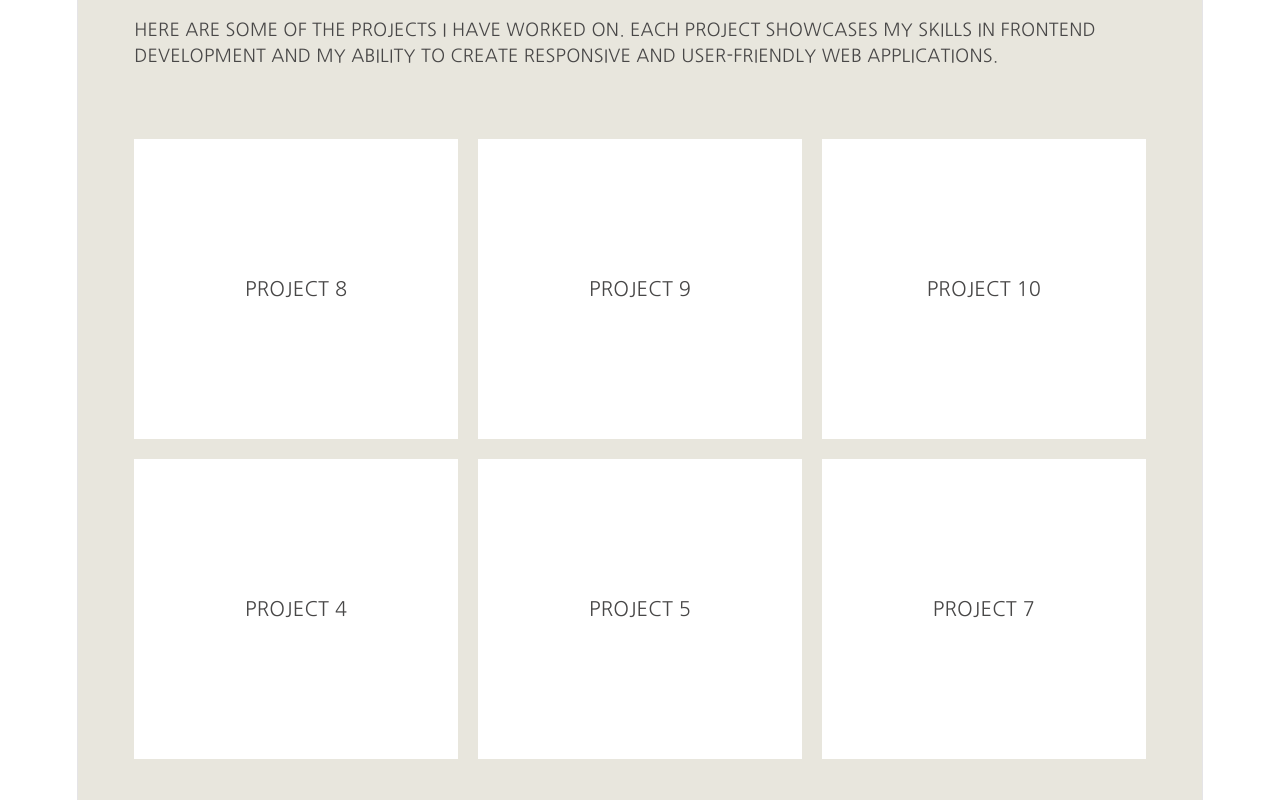
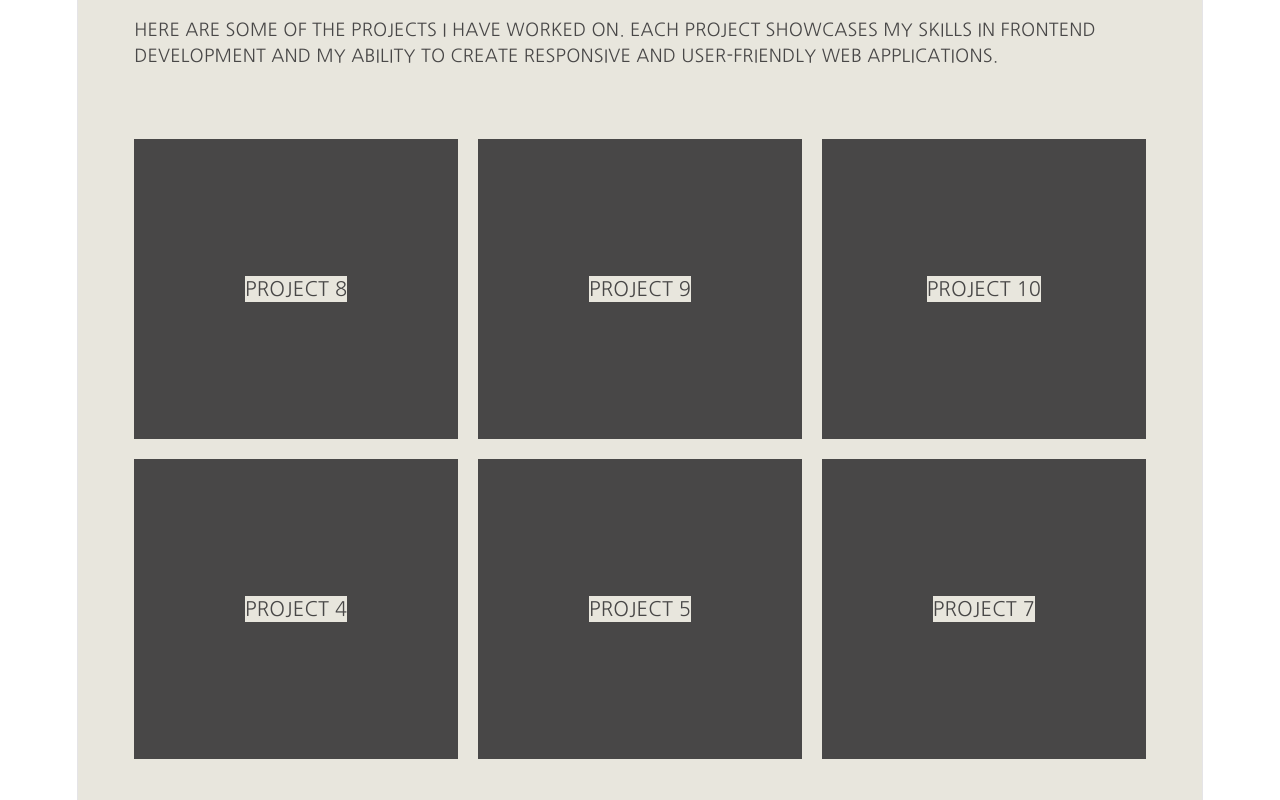
Before and after one commit to elenaholmberg/react_portfolio, a React (Vite) app in the folder vite-project/: page / in a window 1280 px wide. Shown: the part 2440-3240 px from the top of the page. Built offline with nearby package versions, Linux system fonts and the light colour scheme; a web font is replaced by a local one.

Commit message:
💫feat: show image and hide text on project when hoover

```diff
--- a/vite-project/src/App.css
+++ b/vite-project/src/App.css
@@ -233,16 +233,36 @@ ul {
 }
 
 .projectCardWhite {
+  position: relative;
   width: 100%;
   height: 100%;
-  background-color: #fff;
+  background-color: rgba(72, 71, 71);
   display: flex;
   align-items: center;
   justify-content: center;
 }
 
+.projectCardWhiteImage {
+  position: absolute;
+  inset: 0;
+  opacity: 0;
+  object-fit: cover;
+  transition: opacity 0.2s ease;
+}
+
+.projectCardWhite:hover .projectCardWhiteImage,
+.projectCardWhite:focus-within .projectCardWhiteImage {
+  opacity: 1;
+}
+
+.projectCardWhite:hover .projectLink {
+  opacity: 0;
+}
+
 .projectCardWhite a,
 .projectCardImage a {
+  position: relative;
+  z-index: 1;
   color: #484747;
   font-family: 'Nanum Gothic', sans-serif;
   font-weight: 400;
@@ -292,6 +312,17 @@ ul {
   text-align: left;
   grid-column: 1/-2;
   margin-bottom: 0px;
+}
+
+.projectLink {
+  text-decoration: none;
+  background-color: #e8e6dd;
+  color: #484747;
+  font-family: 'Nanum Gothic', sans-serif;
+  font-weight: 400;
+  font-style: normal;
+  text-transform: uppercase;
+  font-size: 20px;
 }
 
 /* contact */
--- a/vite-project/src/components/Projects.tsx
+++ b/vite-project/src/components/Projects.tsx
@@ -9,11 +9,9 @@ const Projects = () => {
 
   const toggleProjectCard = (projectId: number) => {
     setWhiteProjectCards((currentCards) =>
-      currentCards.includes(projectId) ? (
-        currentCards.filter((id) => id !== projectId)
-      ) : (
-        [...currentCards, projectId]
-      ),
+      currentCards.includes(projectId)
+        ? currentCards.filter((id) => id !== projectId)
+        : [...currentCards, projectId],
     );
   };
   return (
@@ -47,7 +45,14 @@ const Projects = () => {
             >
               {whiteProjectCards.includes(project.id) ? (
                 <div className="projectCardWhite">
-                  <a href={project.url}>{project.name}</a>
+                  <img
+                    src={project.image}
+                    alt={`${project.name} project`}
+                    className="projectCardWhiteImage"
+                  />
+                  <a className="projectLink" href={project.url}>
+                    {project.name}
+                  </a>
                 </div>
               ) : (
                 <div className="projectCardImage">
```
